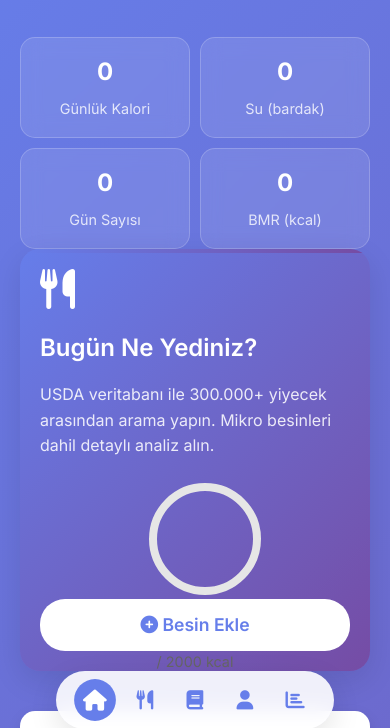
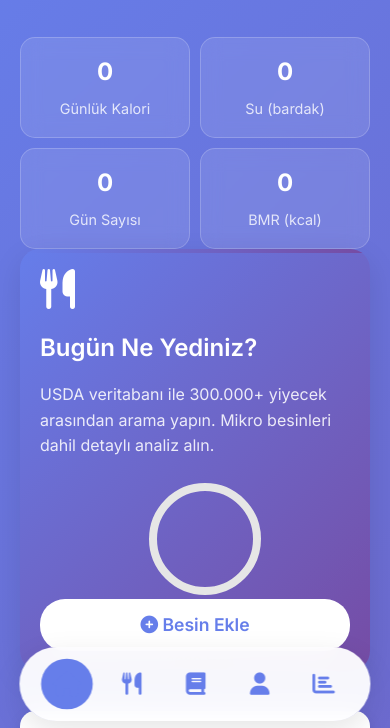
Before and after one commit to acemersoy/NutriTrack, a website: page index.html in a window 390 px wide. Shown: the part 105-833 px from the top of the page. Drawn offline with Linux system fonts and the light colour scheme.

Commit message:
fix: Navbar Kaybolma sorunu fixed.

```diff
--- a/styles.css
+++ b/styles.css
@@ -581,40 +581,44 @@ body {
 
 /* NAVIGATION - Tüm sayfalarda tutarlı */
 .navigation {
-    position: fixed;
-    bottom: 20px;
-    left: 50%;
-    transform: translateX(-50%);
-    background: rgba(255, 255, 255, 0.9);
+    position: fixed !important;
+    bottom: 20px !important;
+    left: 50% !important;
+    transform: translateX(-50%) !important;
+    background: rgba(255, 255, 255, 0.95) !important;
     backdrop-filter: blur(10px);
-    border-radius: 50px;
-    padding: 15px 30px;
-    box-shadow: 0 10px 30px rgba(0,0,0,0.1);
-    display: flex;
-    gap: 20px;
-    z-index: 1000;
+    border-radius: 50px !important;
+    padding: 15px 30px !important;
+    box-shadow: 0 10px 30px rgba(0,0,0,0.1) !important;
+    display: flex !important;
+    gap: 20px !important;
+    z-index: 9999 !important;
     transition: all 0.3s ease;
+    width: auto !important;
+    min-width: fit-content !important;
 }
 
 [data-theme="dark"] .navigation {
-    background: rgba(40, 40, 55, 0.95);
-    border: 1px solid rgba(80, 80, 100, 0.5);
-    box-shadow: 0 10px 30px rgba(0, 0, 0, 0.7);
+    background: rgba(40, 40, 55, 0.95) !important;
+    border: 1px solid rgba(80, 80, 100, 0.5) !important;
+    box-shadow: 0 10px 30px rgba(0, 0, 0, 0.7) !important;
 }
 
 .nav-item {
-    color: #667eea;
-    font-size: 1.5rem;
-    padding: 10px;
-    border-radius: 50%;
+    color: #667eea !important;
+    font-size: 1.5rem !important;
+    padding: 10px !important;
+    border-radius: 50% !important;
     transition: all 0.3s ease;
-    cursor: pointer;
-    text-decoration: none;
-    display: flex;
-    align-items: center;
-    justify-content: center;
-    min-width: 44px;
-    min-height: 44px;
+    cursor: pointer !important;
+    text-decoration: none !important;
+    display: flex !important;
+    align-items: center !important;
+    justify-content: center !important;
+    min-width: 44px !important;
+    min-height: 44px !important;
+    visibility: visible !important;
+    opacity: 1 !important;
 }
 
 [data-theme="dark"] .nav-item {
@@ -634,34 +638,40 @@ body {
     box-shadow: 0 4px 12px rgba(102, 126, 234, 0.4);
 }
 
-/* Mobil Navigation - Tutarlı boyutlar */
+/* Mobil Navigation - Tutarlı ve görünür boyutlar */
 @media (max-width: 768px) {
     .navigation {
-        bottom: 15px;
-        padding: 12px 24px;
-        gap: 15px;
+        bottom: 20px !important;
+        padding: 16px 28px !important;
+        gap: 20px !important;
+        border-radius: 50px !important;
+        width: auto !important;
+        min-width: fit-content !important;
     }
 
     .nav-item {
-        font-size: 1.3rem;
-        padding: 8px;
-        min-width: 40px;
-        min-height: 40px;
+        font-size: 1.5rem !important;
+        padding: 12px !important;
+        min-width: 48px !important;
+        min-height: 48px !important;
     }
 }
 
 @media (max-width: 480px) {
     .navigation {
-        bottom: 10px;
-        padding: 10px 20px;
-        gap: 12px;
+        bottom: 18px !important;
+        padding: 14px 24px !important;
+        gap: 18px !important;
+        border-radius: 50px !important;
+        width: auto !important;
+        min-width: fit-content !important;
     }
 
     .nav-item {
-        font-size: 1.2rem;
-        padding: 8px;
-        min-width: 38px;
-        min-height: 38px;
+        font-size: 1.4rem !important;
+        padding: 11px !important;
+        min-width: 46px !important;
+        min-height: 46px !important;
     }
 }
 
```
